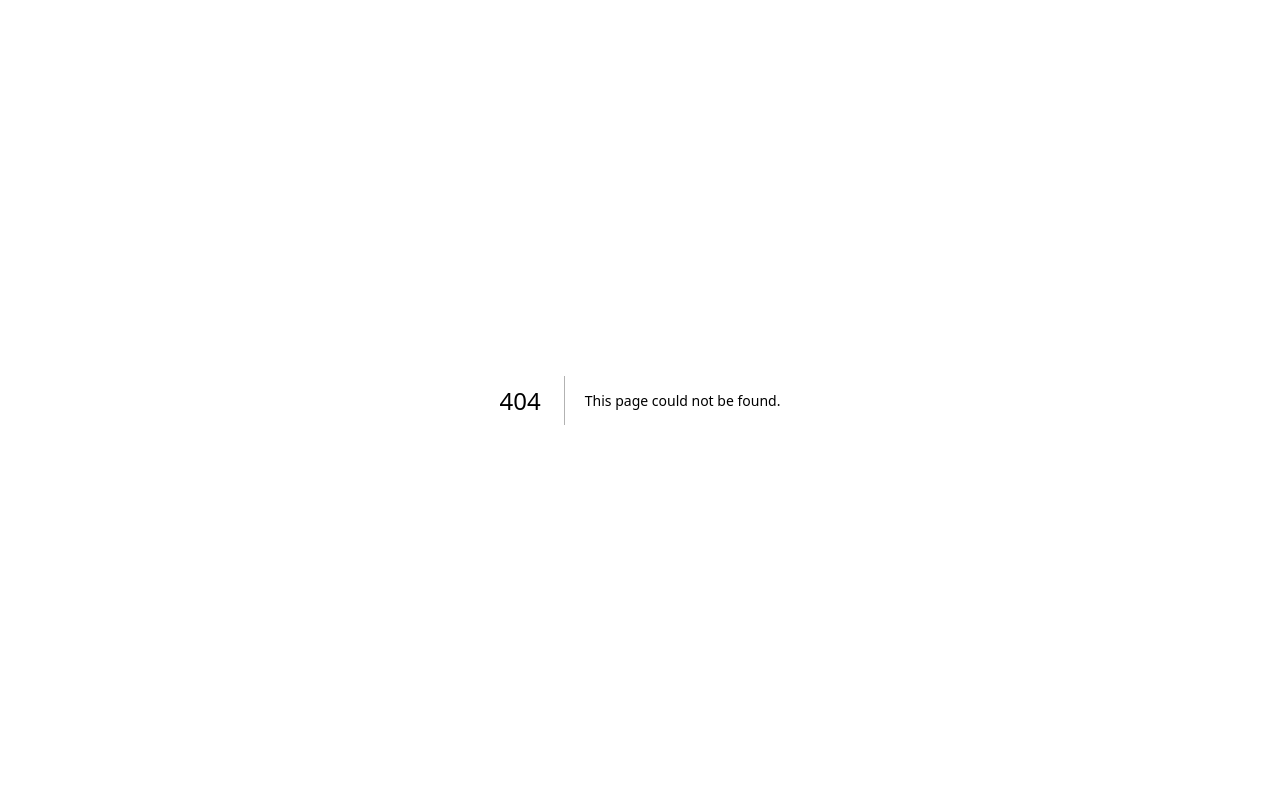
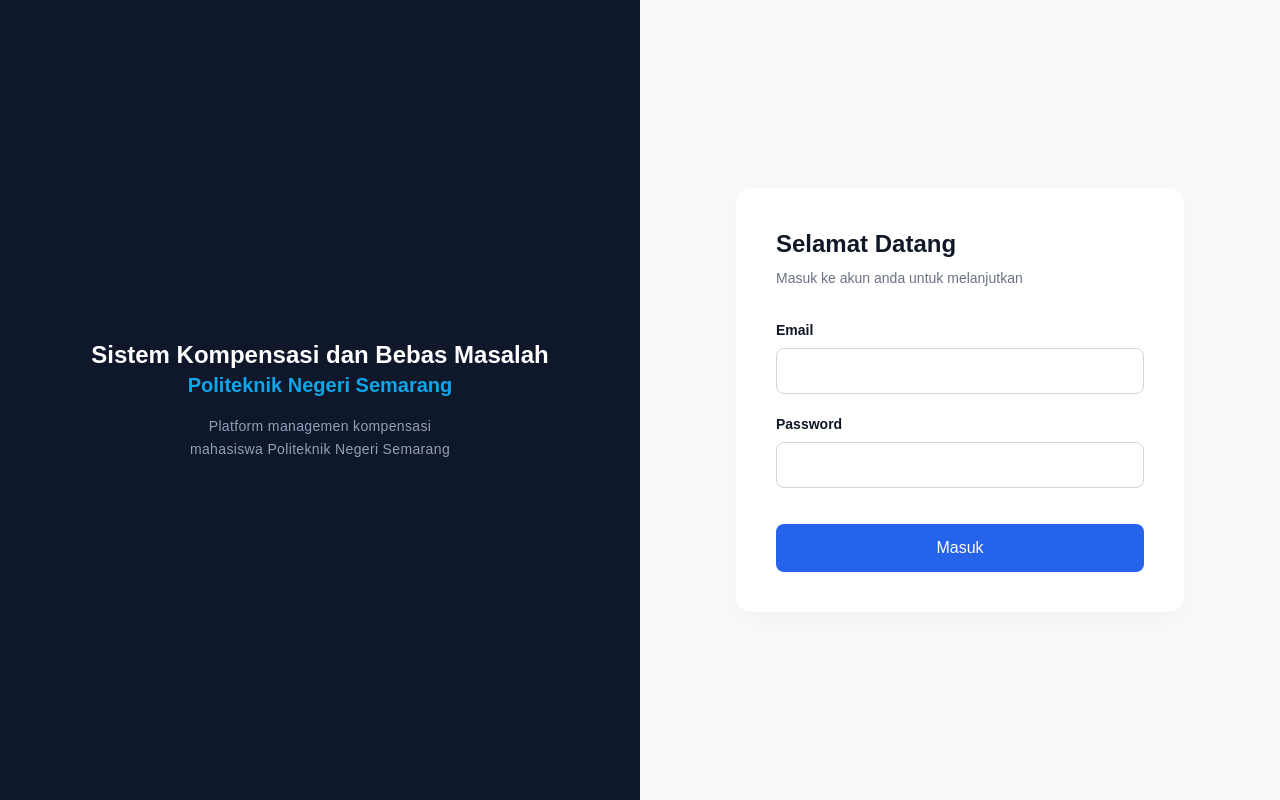
Before and after one commit to Akbarrama447/nextJS_kompensasi_bebas_masalah, a Next.js app: page /login in a window 1280 px wide. Before the commit this address had no page. Built offline with nearby package versions, Linux system fonts and the light colour scheme.

Commit message:
feat: membuat tampilan halaman login

```diff
--- a/package.json
+++ b/package.json
@@ -18,8 +18,8 @@
     "@eslint/eslintrc": "^3",
     "@tailwindcss/postcss": "^4",
     "@types/node": "^20",
-    "@types/react": "^19",
-    "@types/react-dom": "^19",
+    "@types/react": "^19.2.14",
+    "@types/react-dom": "^19.2.3",
     "eslint": "^9",
     "eslint-config-next": "15.5.14",
     "prisma": "^7.6.0",
--- /dev/null
+++ b/src/app/login/page.tsx
@@ -0,0 +1,67 @@
+export default function LoginPage() {
+  return (
+    <div className="flex min-h-screen">
+      {/* Kolom Kiri - Bagian Branding */}
+      <div className="hidden lg:flex flex-col w-1/2 bg-[#0F172A] items-center justify-center p-12">
+        <div className="text-center space-y-4">
+          <div>
+            <h1 className="text-2xl font-bold text-white">
+              Sistem Kompensasi dan Bebas Masalah
+            </h1>
+            <h2 className="text-xl font-bold text-[#0ea5e9]">
+              Politeknik Negeri Semarang
+            </h2>
+          </div>
+          <p className="text-slate-400 text-sm tracking-wide leading-relaxed">
+            Platform managemen kompensasi <br />
+            mahasiswa Politeknik Negeri Semarang
+          </p>
+        </div>
+      </div>
+
+      {/* Kolom Kanan - Bagian Form Login */}
+      <div className="flex w-full lg:w-1/2 bg-slate-50 items-center justify-center p-8">
+        <div className="w-full max-w-md bg-white rounded-2xl shadow-[0_8px_30px_rgb(0,0,0,0.04)] p-8 sm:p-10">
+
+          <div className="mb-8">
+            <h2 className="text-2xl font-bold text-gray-900 mb-2">Selamat Datang</h2>
+            <p className="text-sm text-gray-500">Masuk ke akun anda untuk melanjutkan</p>
+          </div>
+
+          <form className="space-y-5">
+            {/* Input Email */}
+            <div>
+              <label className="block text-sm font-semibold text-gray-900 mb-2">
+                Email
+              </label>
+              <input
+                type="email"
+                className="w-full px-4 py-2.5 border border-gray-300 rounded-lg focus:ring-2 focus:ring-blue-500 focus:border-blue-500 outline-none transition-all"
+              />
+            </div>
+
+            {/* Input Password */}
+            <div>
+              <label className="block text-sm font-semibold text-gray-900 mb-2">
+                Password
+              </label>
+              <input
+                type="password"
+                className="w-full px-4 py-2.5 border border-gray-300 rounded-lg focus:ring-2 focus:ring-blue-500 focus:border-blue-500 outline-none transition-all"
+              />
+            </div>
+
+            {/* Tombol Masuk */}
+            <button
+              type="submit"
+              className="w-full bg-[#2563EB] hover:bg-blue-700 text-white font-medium py-3 rounded-lg transition-colors mt-4"
+            >
+              Masuk
+            </button>
+          </form>
+
+        </div>
+      </div>
+    </div>
+  );
+}
```
Also changed, not shown: 1 other file (tests, documents, lock files or other folders).
